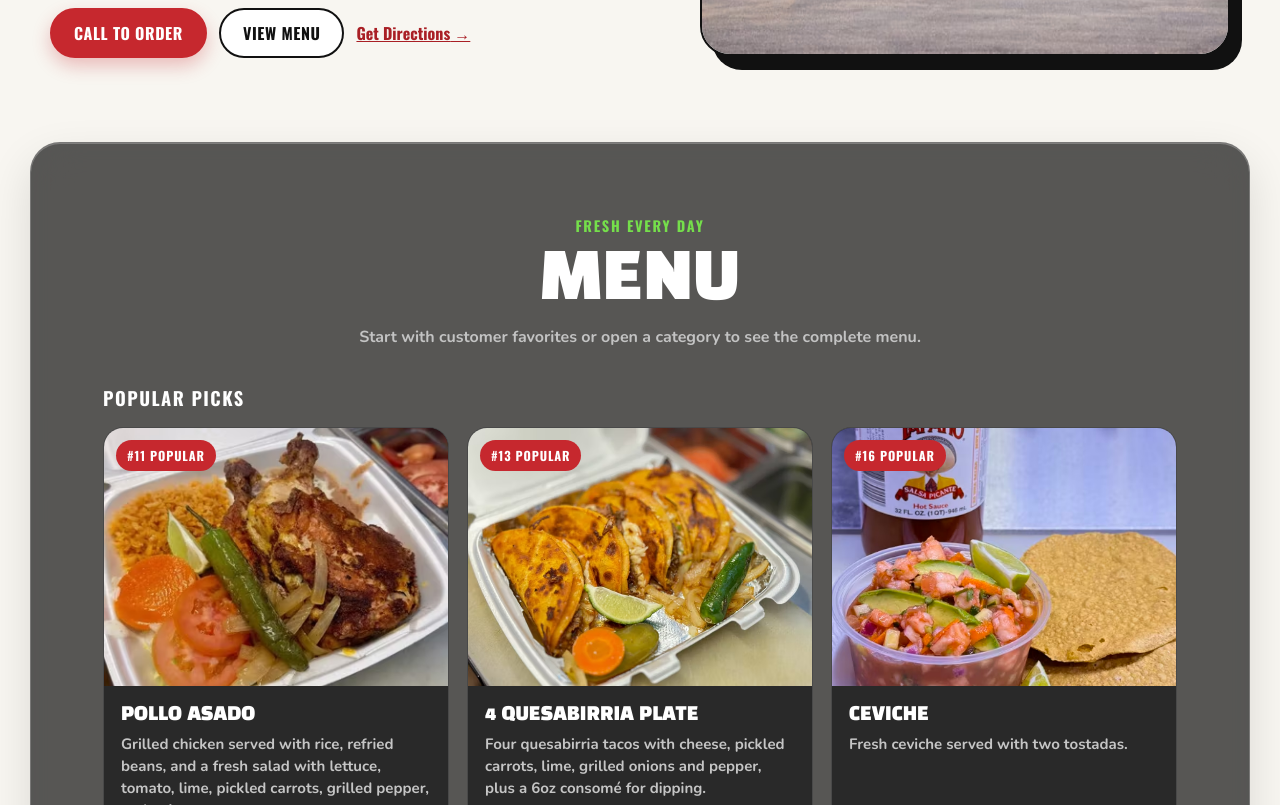
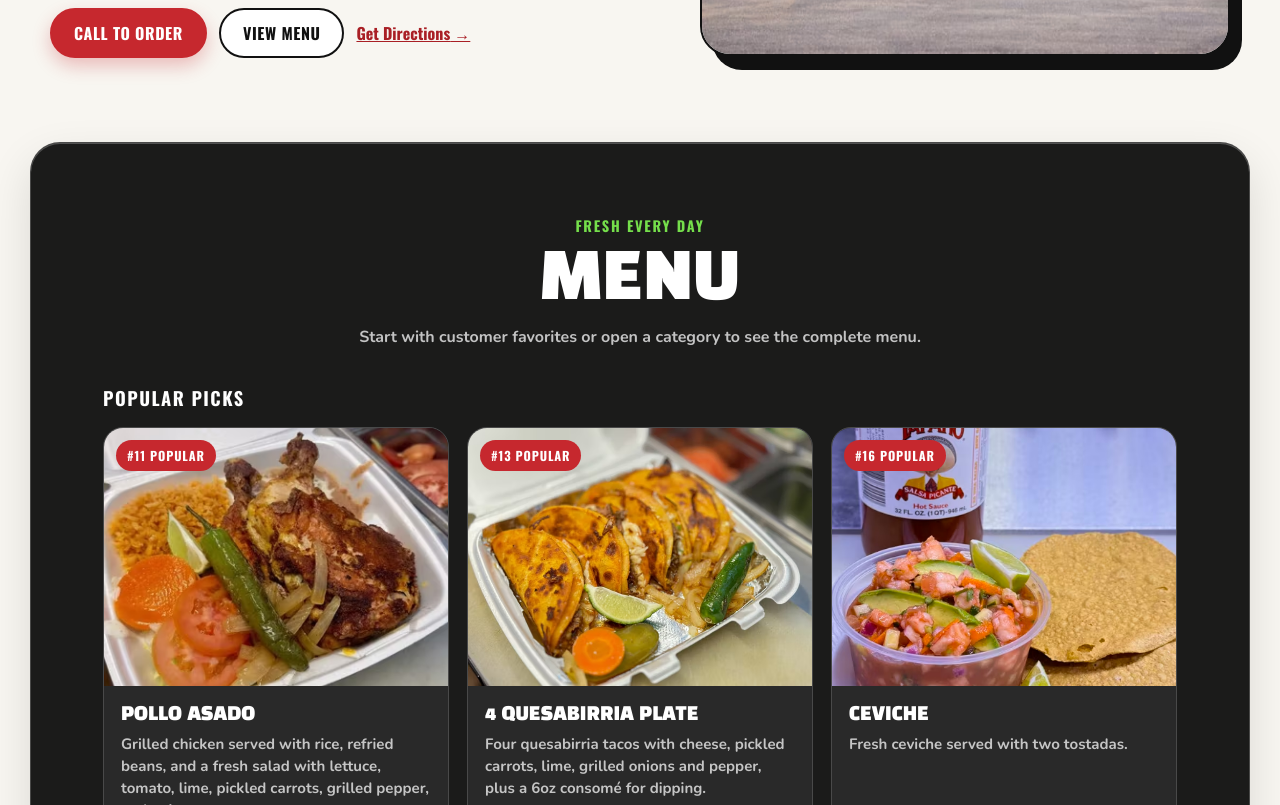
Before and after one commit to TaqueriaCalifornia/TaqueriaCalifornia.github.io, a React (Vite) app: page / in a window 1280 px wide. Shown: the part 515-1320 px from the top of the page. Built offline with nearby package versions, Linux system fonts and the light colour scheme.

Commit message:
Darken the frosted glass panels

```diff
--- a/src/globals.css
+++ b/src/globals.css
@@ -265,7 +265,7 @@ footer {
   position: relative;
   overflow: hidden;
   border: 1px solid rgba(255, 255, 255, 0.2);
-  background: rgba(24, 24, 24, 0.72);
+  background: rgba(8, 8, 8, 0.92);
   -webkit-backdrop-filter: blur(24px) saturate(145%);
   backdrop-filter: blur(24px) saturate(145%);
   box-shadow:
```
